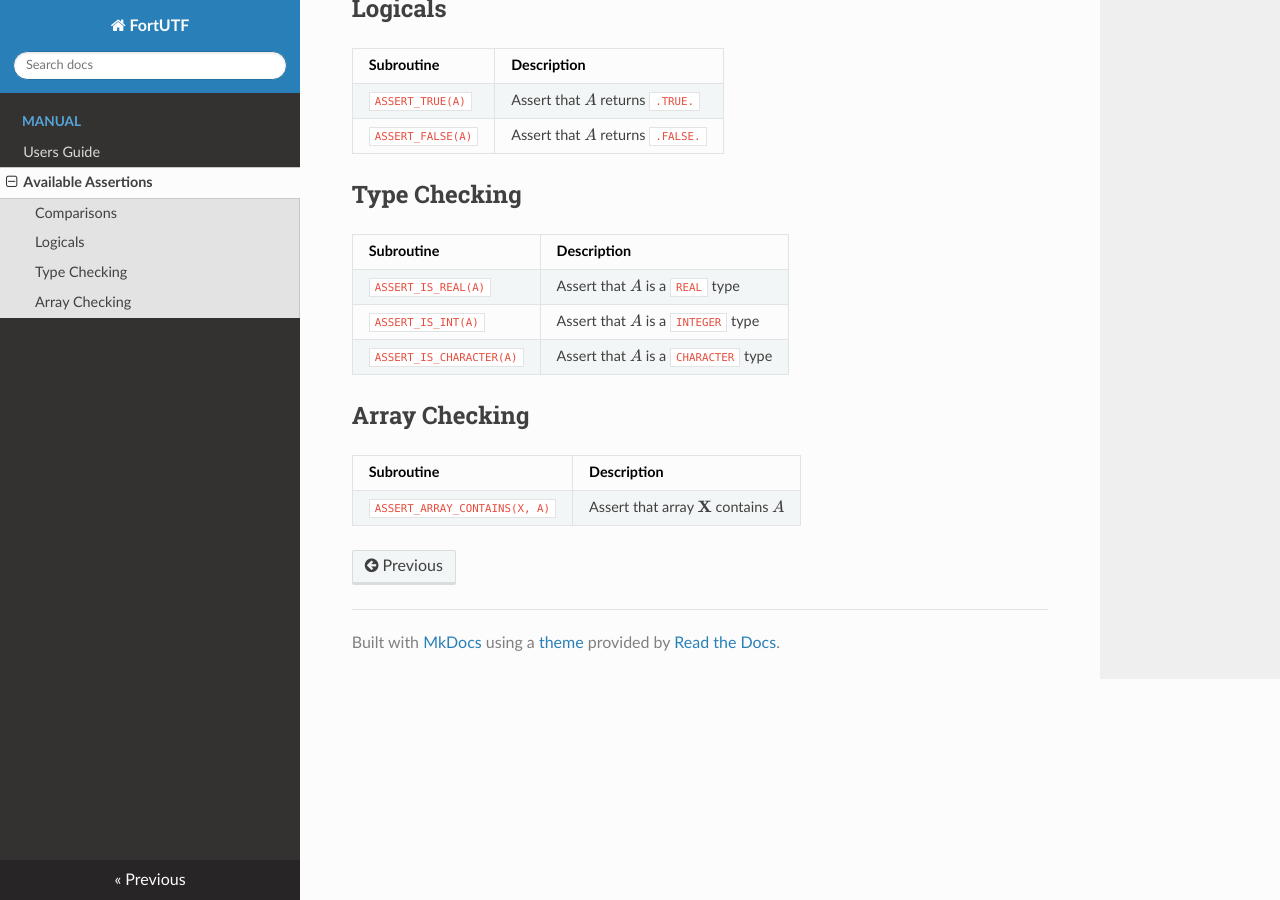
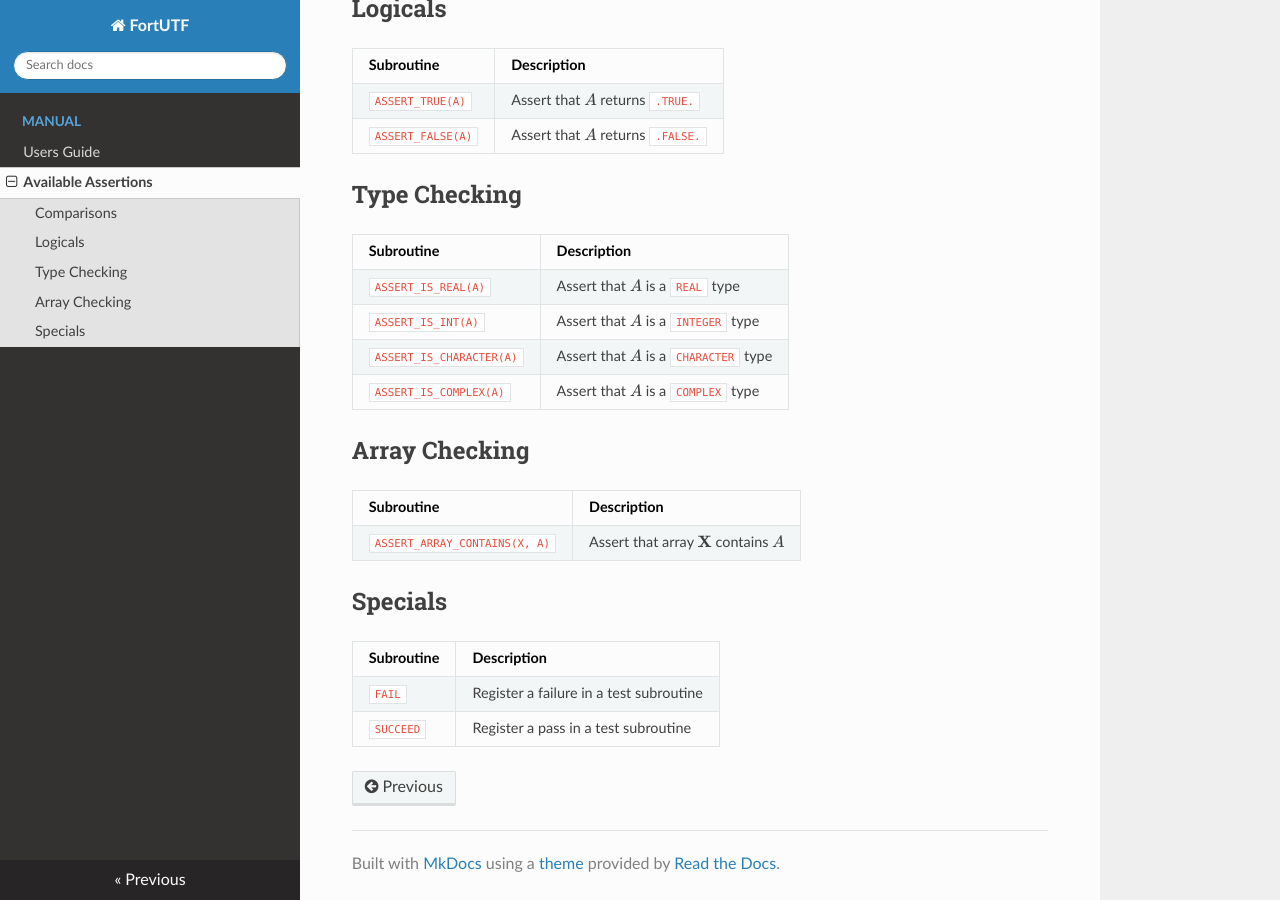
Before and after one commit to artemis-beta/FortUTF, an MkDocs documentation site: the page built from docs/assertions.md, in a window 1280 px wide and 900 px high, scrolled down 639 px. Built offline with MkDocs 1.6.1, drawn with Linux system fonts in a browser that asks for light colours; nearby versions of some CDN libraries.

Commit message:
[skip ci] Add more subroutines to docs

```diff
--- a/docs/assertions.md
+++ b/docs/assertions.md
@@ -25,8 +25,15 @@ Assertions can confirm the properties of a value, or where appropriate, those of
 |`ASSERT_IS_REAL(A)` | Assert that $A$ is a `REAL` type |
 |`ASSERT_IS_INT(A)` | Assert that $A$ is a `INTEGER` type |
 |`ASSERT_IS_CHARACTER(A)` | Assert that $A$ is a `CHARACTER` type |
+|`ASSERT_IS_COMPLEX(A)` | Assert that $A$ is a `COMPLEX` type |
 
 ## Array Checking
 |**Subroutine**|**Description**|
 |----|----|
 |`ASSERT_ARRAY_CONTAINS(X, A)` | Assert that array $\textbf{X}$ contains $A$|
+
+## Specials
+|**Subroutine**|**Description**|
+|----|----|
+|`FAIL` | Register a failure in a test subroutine|
+|`SUCCEED` | Register a pass in a test subroutine|
```
